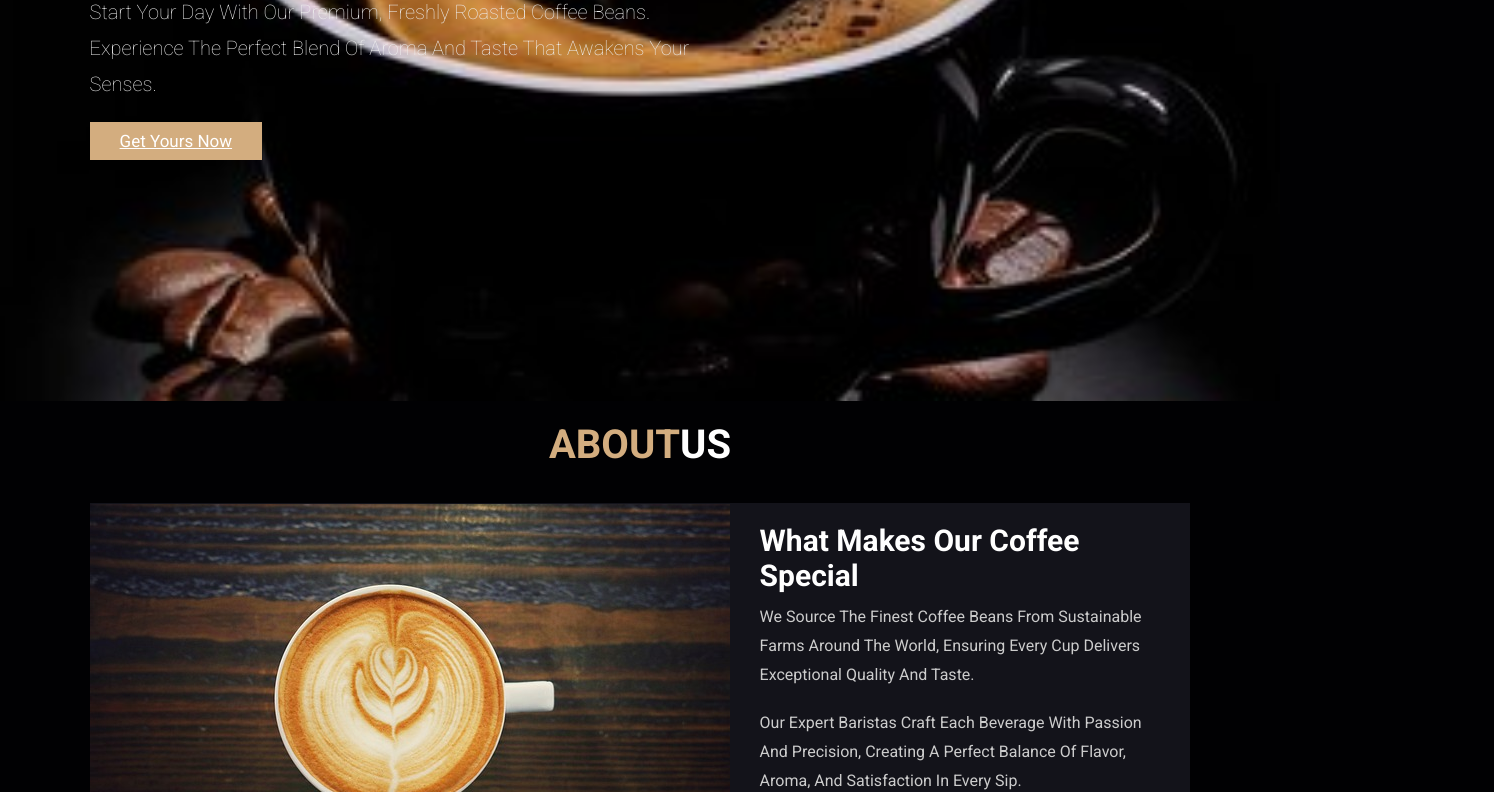
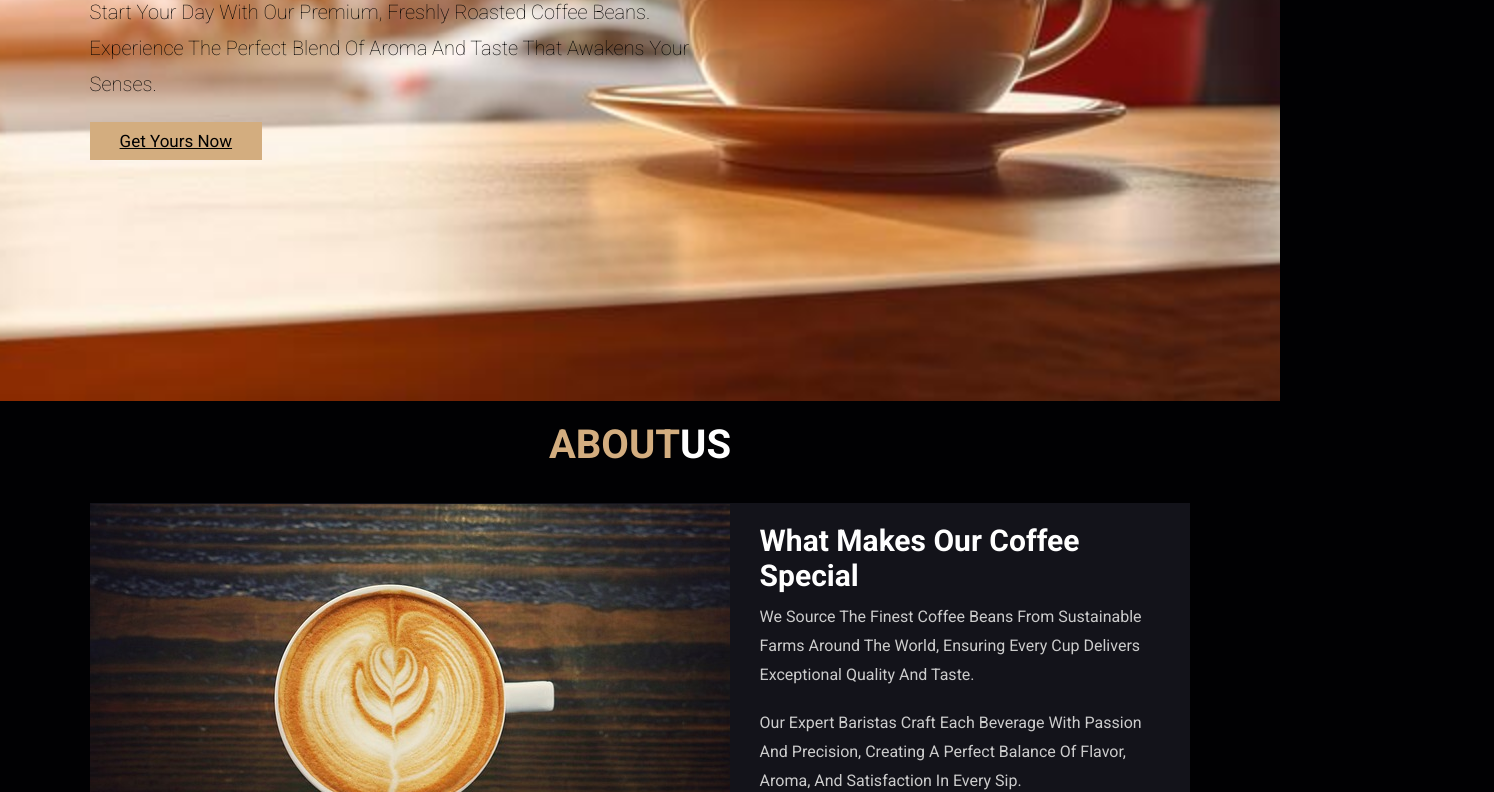
Before and after one commit to prabasajee/coffee-shop, a website: page index.html in a window 1280 px wide. Shown: the part 399-1191 px from the top of the page, 1494 px wide, since content can reach past the window. Drawn offline with Linux system fonts and the light colour scheme.

Commit message:
Added a beautiful HK home page wallpaper

```diff
--- a/src/css/style.css
+++ b/src/css/style.css
@@ -22,6 +22,10 @@ html {
     font-size: 62.5%;
     scroll-padding-top: 9rem;
     scroll-behavior: smooth;
+}
+
+html, body {
+    overflow-x: hidden;
 }
 
 html::-webkit-scrollbar {
@@ -213,7 +217,7 @@ section {
     min-height: 100vh;
     display: flex;
     align-items: center;
-    background: url(../../assets/images/bg.jpg) no-repeat;
+    background: url(../../assets/images/coffee.jpg) no-repeat;
     background-size: cover;
     background-position: center;
 }
@@ -235,6 +239,10 @@ section {
     padding: 1rem 0;
     color: #eee;
 }
+/* Overrides: make home hero texts black */
+.home .content h3 { color: #000; }
+.home .content p { color: #000; }
+.home .content .btn { color: #000; }
 
 /*about start*/
 .about .row {
```
Also changed, not shown: assets/images/coffee.jpg (added).
